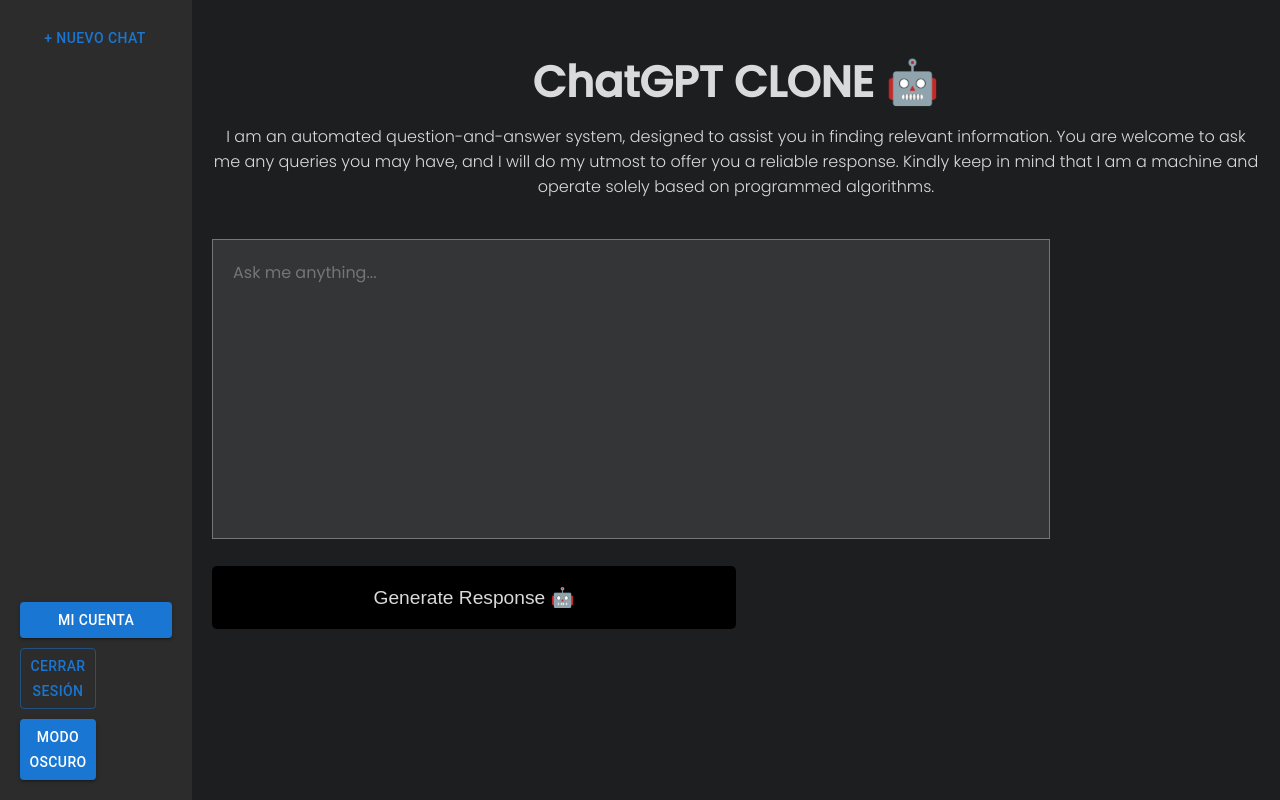
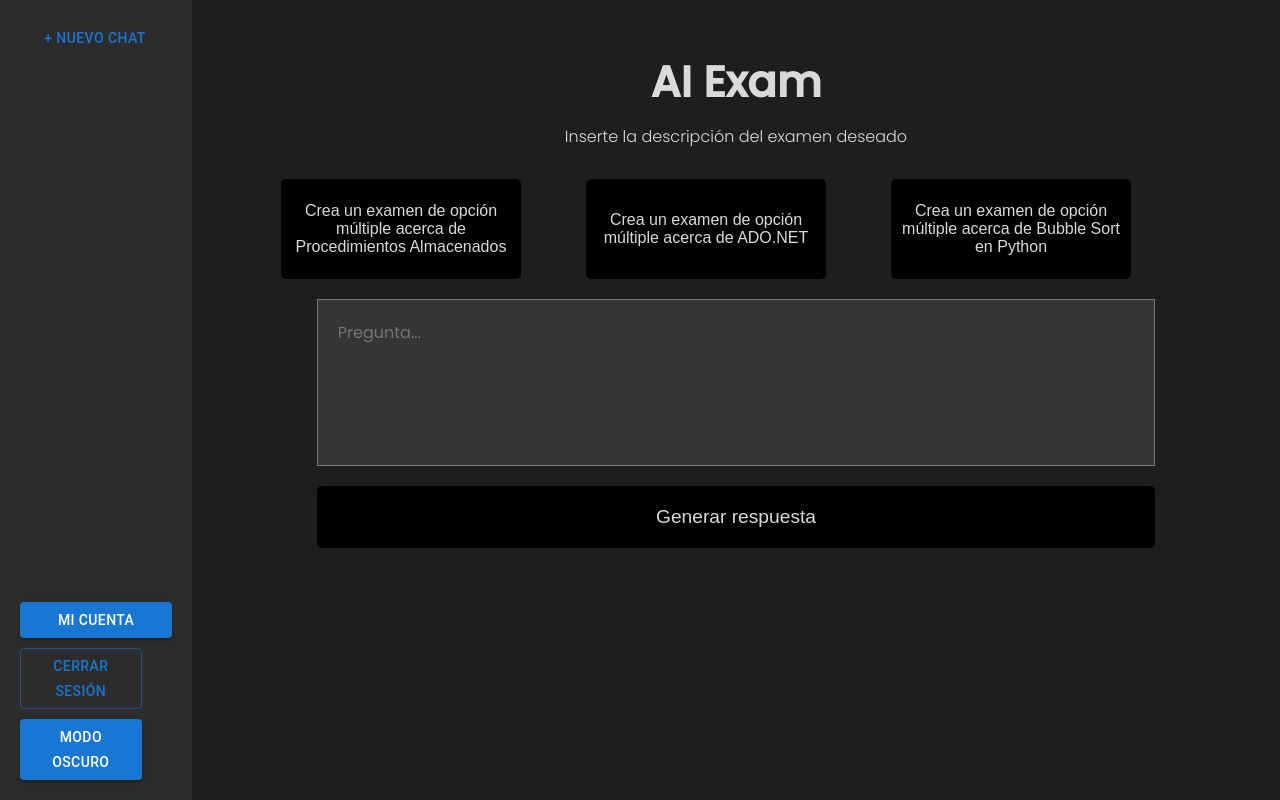
Before and after one commit to josearcos2023/ThesisProject, a React (Create React App) app: page / in a window 1280 px wide. Built offline with nearby package versions, Linux system fonts and the light colour scheme; no server answers.

Commit message:
3 botones de prueba habilitados Formato de cuadro de texto habilitado

```diff
--- a/package.json
+++ b/package.json
@@ -9,7 +9,7 @@
     "@testing-library/jest-dom": "^5.16.5",
     "@testing-library/react": "^13.4.0",
     "@testing-library/user-event": "^13.5.0",
-    "openai": "^3.1.0",
+    "openai": "^3.3.0",
     "react": "^18.2.0",
     "react-dom": "^18.2.0",
     "react-scripts": "5.0.1",
--- a/public/index.html
+++ b/public/index.html
@@ -10,21 +10,8 @@
 			content="Web site created using create-react-app"
 		/>
 		<link rel="apple-touch-icon" href="%PUBLIC_URL%/logo192.png" />
-		<!--
-      manifest.json provides metadata used when your web app is installed on a
-      user's mobile device or desktop. See https://developers.google.com/web/fundamentals/web-app-manifest/
-    -->
 		<link rel="manifest" href="%PUBLIC_URL%/manifest.json" />
-		<!--
-      Notice the use of %PUBLIC_URL% in the tags above.
-      It will be replaced with the URL of the `public` folder during the build.
-      Only files inside the `public` folder can be referenced from the HTML.
-
-      Unlike "/favicon.ico" or "favicon.ico", "%PUBLIC_URL%/favicon.ico" will
-      work correctly both with client-side routing and a non-root public URL.
-      Learn how to configure a non-root public URL by running `npm run build`.
-    -->
-		<title>ChatGPT Clone</title>
+		<title>AI Exams</title>
 		<link
 			rel="stylesheet"
 			href="https://cdnjs.cloudflare.com/ajax/libs/font-awesome/6.3.0/css/all.min.css"
@@ -36,15 +23,5 @@
 	<body>
 		<noscript>You need to enable JavaScript to run this app.</noscript>
 		<div id="root"></div>
-		<!--
-      This HTML file is a template.
-      If you open it directly in the browser, you will see an empty page.
-
-      You can add webfonts, meta tags, or analytics to this file.
-      The build step will place the bundled scripts into the <body> tag.
-
-      To begin the development, run `npm start` or `yarn start`.
-      To create a production bundle, use `npm run build` or `yarn build`.
-    -->
 	</body>
 </html>
--- a/src/App.js
+++ b/src/App.js
@@ -17,7 +17,7 @@
 
 	const generateResponse = async (newQuestion, setNewQuestion) => {
 		let options = {
-			model: 'text-davinci-003',
+			model: 'gpt-4o-mini',
 			temperature: 0,
 			max_tokens: 100,
 			top_p: 1,
@@ -50,14 +50,10 @@
       <Sidebar /> {/* Sidebar a la izquierda */}
 			<div className="main-content">
 				<div className="header-section">
-					<h1>ChatGPT CLONE 🤖</h1>
+					<h1>AI Exam</h1>
 					{storedValues.length < 1 && (
 						<p>
-							I am an automated question-and-answer system, designed to assist you
-							in finding relevant information. You are welcome to ask me any
-							queries you may have, and I will do my utmost to offer you a
-							reliable response. Kindly keep in mind that I am a machine and
-							operate solely based on programmed algorithms.
+							Inserte la descripción del examen deseado
 						</p>
 					)}
 				</div>
--- a/src/components/FormSection.jsx
+++ b/src/components/FormSection.jsx
@@ -1,19 +1,25 @@
 import { useState } from 'react';
+import DemoContent  from './demoContent';
 
 const FormSection = ({ generateResponse }) => {
     const [newQuestion, setNewQuestion] = useState('');
 
     return (
         <div className="form-section">
+            <div className='demo-content-buttons'>
+                <DemoContent question={"Crea un examen de opción múltiple acerca de Procedimientos Almacenados"} generateResponse={generateResponse}/>
+                <DemoContent question={"Crea un examen de opción múltiple acerca de ADO.NET"} generateResponse={generateResponse}/>
+                <DemoContent question={"Crea un examen de opción múltiple acerca de Bubble Sort en Python"} generateResponse={generateResponse}/>
+            </div>
             <textarea
                 rows="5"
                 className="form-control"
-                placeholder="Ask me anything..."
+                placeholder="Pregunta..."
                 value={newQuestion}
                 onChange={(e) => setNewQuestion(e.target.value)}
             ></textarea>
             <button className="btn" onClick={() => generateResponse(newQuestion, setNewQuestion)}>
-                Generate Response 🤖
+                Generar respuesta
             </button>
         </div>
     )
--- /dev/null
+++ b/src/components/demoContent.jsx
@@ -0,0 +1,26 @@
+import { useState } from 'react';
+
+const DemoContent = ({ generateResponse, question }) => {
+    const [newQuestion, setNewQuestion] = useState('');
+
+    const handleButtonClick = () => {
+        setNewQuestion(question);
+        generateResponse(newQuestion,setNewQuestion);
+    };
+
+    return (
+
+        <div>
+
+            <button
+                className='btn-demo-content'
+                onClick={handleButtonClick}
+            >
+                {question}
+            </button>
+
+        </div>
+    )
+}
+
+export default DemoContent
--- a/src/index.css
+++ b/src/index.css
@@ -138,16 +138,19 @@
 
 .form-section {
   margin: 30px 0;
+  display: flex;
+  align-items: center;
+  flex-direction: column;
 }
 
 textarea{
-  min-height: 300px;
+  min-height: 50px;
   min-width: 80%;
   margin: 10px 0;
   resize: none;
 }
 button {
-  width: 50%;
+  width: 80%;
   border-radius: 5px;
   padding: 10px;
   border: none;
@@ -166,8 +169,10 @@
 }
 
 .form-control:focus {
-  border-left: 5px solid #CA228C;
-  border-top: 5px solid #CA228C;
+  border-left: 2px solid #5ba5ff;
+  border-top: 2px solid #5ba5ff;
+  border-right: 2px solid #5ba5ff;
+  border-bottom: 2px solid #5ba5ff;
   border-top-left-radius: 0%;
   border-bottom-left-radius: 0%;
   border-top-right-radius: 0%;
@@ -183,12 +188,48 @@
   transition: all 0.5s ease-in-out;
 }
 
+.btn-demo-content {
+  background: #000000;
+  color: #DADADB;
+  padding: 10px 0;
+  font-size: 1rem;
+  font-weight: 200;
+  cursor: pointer;
+  transition: all 0.5s ease-in-out;
+  flex: 1;
+  max-width: 300px;
+  height: 100px;
+  /* justify-content: center; */
+  /* text-align: center; */
+}
+
 .btn:hover {
-  border-left: 5px solid #CA228C;
-  border-top: 5px solid #CA228C;
+  border-left: 2px solid #5ba5ff;
+  border-top: 2px solid #5ba5ff;
+  border-right: 2px solid #5ba5ff;
+  border-bottom: 2px solid #5ba5ff;
   border-top-left-radius: 0%;
   border-bottom-left-radius: 0%;
   border-top-right-radius: 0%;
+
+}
+
+.btn-demo-content:hover {
+  border-left: 2px solid #5ba5ff;
+  border-top: 2px solid #5ba5ff;
+  border-right: 2px solid #5ba5ff;
+  border-bottom: 2px solid #5ba5ff;
+  border-top-left-radius: 0%;
+  border-bottom-left-radius: 0%;
+  border-top-right-radius: 0%;
+}
+
+.demo-content-buttons{
+  align-items: center;
+  display: flex;
+  gap: 5px;
+  margin-bottom: 10px;
+
 }
 
 .hr-line {
```
Also changed, not shown: 1 other file (tests, documents, lock files or other folders).
